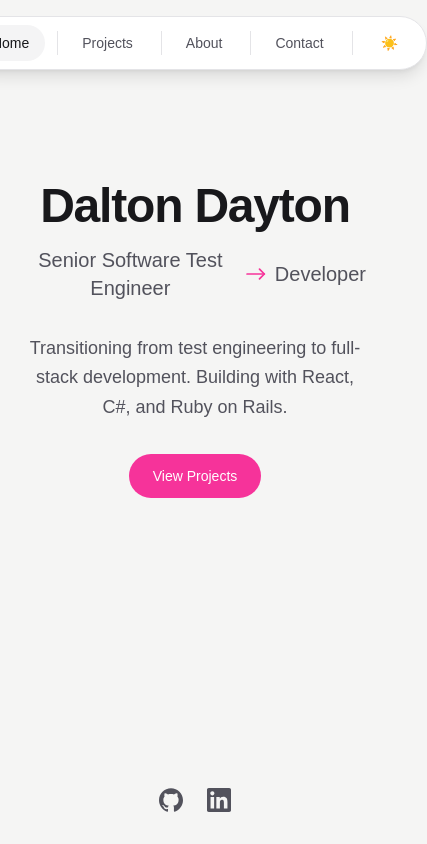
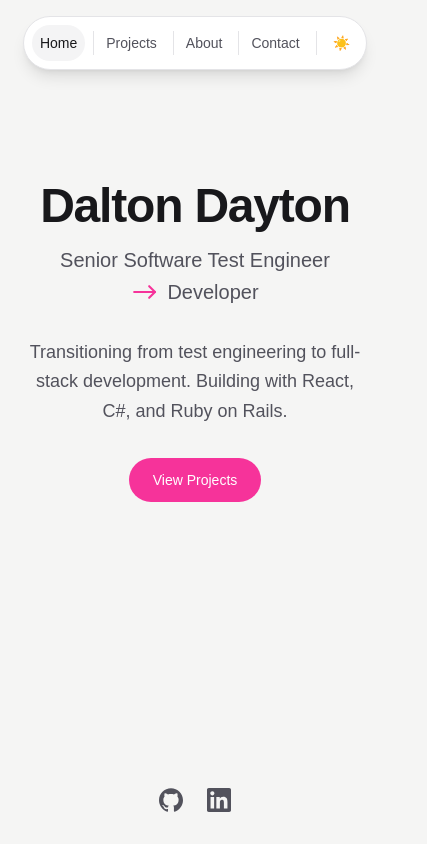
Before and after one commit to DaltonDayton/daltondayton, a React (Vite) app: page / in a window 390 px wide. Shown: the whole page, 427 px wide, since content can reach past the window. Built offline with nearby package versions, Linux system fonts and the light colour scheme.

Commit message:
better mobile spacing

```diff
--- a/src/components/Header.tsx
+++ b/src/components/Header.tsx
@@ -11,15 +11,15 @@ const links = [
 const Header = () => {
   return (
     <header className="sticky top-0 z-50 w-full py-4">
-      <div className="mx-auto flex max-w-5xl items-center justify-center px-6">
-        <nav className="flex items-center gap-1 rounded-full border border-border bg-surface px-3 py-2 shadow-lg">
+      <div className="mx-auto flex max-w-5xl items-center justify-center px-2 sm:px-6">
+        <nav className="flex items-center gap-1 rounded-full border border-border bg-surface px-2 py-2 shadow-lg sm:px-3">
           {links.map((link, index) => (
             <div key={link.to} className="flex items-center">
-              {index > 0 && <div className="mx-2 h-6 w-px bg-border" />}
+              {index > 0 && <div className="mx-1 h-6 w-px bg-border sm:mx-2" />}
               <NavLink
                 to={link.to}
                 className={({ isActive }) =>
-                  `rounded-full px-4 py-2 text-sm font-medium transition-colors ${
+                  `rounded-full px-2 py-2 text-sm font-medium transition-colors sm:px-4 ${
                     isActive
                       ? "bg-surface-active text-primary"
                       : "text-secondary hover:bg-surface-hover hover:text-primary"
@@ -30,7 +30,7 @@ const Header = () => {
               </NavLink>
             </div>
           ))}
-          <div className="mx-2 h-6 w-px bg-border" />
+          <div className="mx-1 h-6 w-px bg-border sm:mx-2" />
           <ThemeToggle />
         </nav>
       </div>
--- a/src/components/ThemeToggle.tsx
+++ b/src/components/ThemeToggle.tsx
@@ -10,7 +10,7 @@ const ThemeToggle = () => {
   return (
     <button
       onClick={toggleTheme}
-      className="flex items-center gap-2 rounded-full px-4 py-2 text-sm font-medium text-secondary transition-colors hover:bg-surface-hover hover:text-primary"
+      className="flex items-center gap-2 rounded-full px-2 py-2 text-sm font-medium text-secondary transition-colors hover:bg-surface-hover hover:text-primary sm:px-4"
       aria-label={`Switch to ${theme === "light" ? "dark" : "light"} mode`}
       title={`Switch to ${theme === "light" ? "dark" : "light"} mode`}
     >
--- a/src/pages/Home.tsx
+++ b/src/pages/Home.tsx
@@ -11,8 +11,9 @@ const Home = () => {
           <h1 className="text-5xl font-bold tracking-tight text-primary sm:text-6xl">
             Dalton Dayton
           </h1>
-          <p className="flex items-center justify-center gap-2 text-xl text-secondary">
-            Senior Software Test Engineer
+          <p className="flex flex-wrap items-center justify-center gap-x-2 gap-y-1 text-xl text-secondary">
+            <span>Senior Software Test Engineer</span>
+            <span className="flex items-center gap-2">
               <svg
                 viewBox="0 0 32 24"
                 className="h-5 w-7"
@@ -29,6 +30,7 @@ const Home = () => {
                 <path d="m21 5 7 7-7 7" />
               </svg>
               Developer
+            </span>
           </p>
         </div>
 
```
Lines whose indentation alone changed are shown as unchanged.
